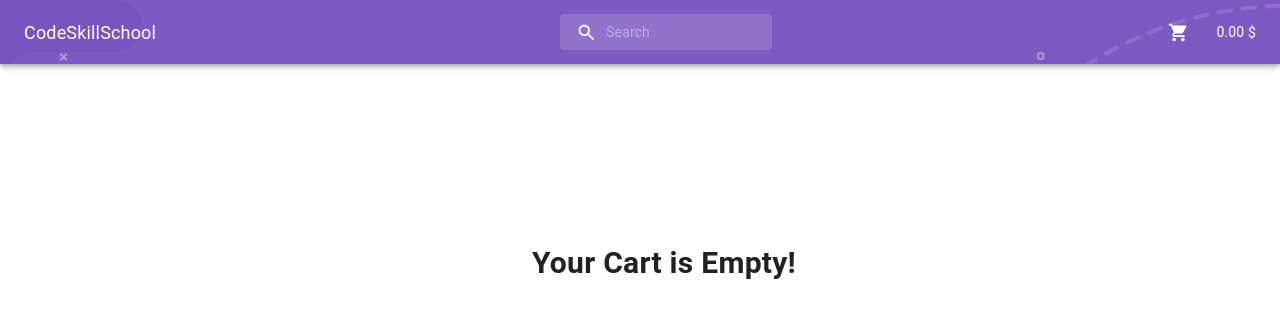
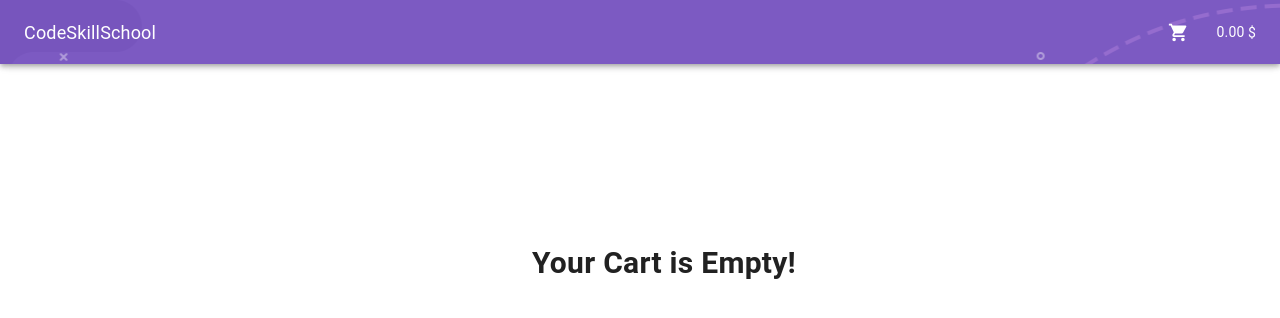
Before and after one commit to tamara-r/e-learning, a React (Create React App) app: page /cart in a window 1280 px wide. Shown: the top 318 px of the page. Built offline with nearby package versions, Linux system fonts and the light colour scheme.

Commit message:
update search bar conditional rendering

```diff
--- a/src/components/Header.js
+++ b/src/components/Header.js
@@ -19,6 +19,9 @@ const Header = ({ onChange }) => {
 
   const { cartItems } = useSelector((state) => state.cart);
 
+  const currentPath = window.location.pathname
+
+
   return (
     <Fragment>
 
@@ -28,12 +31,12 @@ const Header = ({ onChange }) => {
       sx={{ bgcolor: deepPurple[500] }}
       className='animation-header__background'>
 
-        <Toolbar sx={{ justifyContent: 'space-between'}}>
+        <Toolbar
+          sx={{ justifyContent: 'space-between'}}>
           <Link to={'/'} style={{ color: 'white'}} className='text-orange'>
             <Typography style={{ fontSize: '18px' }}>CodeSkillSchool</Typography>
           </Link>
-
-          <SearchBar onChange={onChange}/>
+          {currentPath === '/' ? <SearchBar onChange={onChange}/> : null }
           {/* <Box sx={{ flexGrow: 1 }} /> */}
           <Box sx={{ display: { xs: 'none', md: 'flex' } }}>
             <Link to={'/cart'} style={{ color: 'white'}} className='text-orange'>
--- a/src/components/SearchBar.js
+++ b/src/components/SearchBar.js
@@ -49,7 +49,7 @@ const SearchBar = ({ onChange }) => {
 
   return (
     <Fragment>
-      <Search onChange={onChange}>
+      <Search onChange={onChange} >
         <SearchIconWrapper>
           <SearchIcon />
         </SearchIconWrapper>
```
